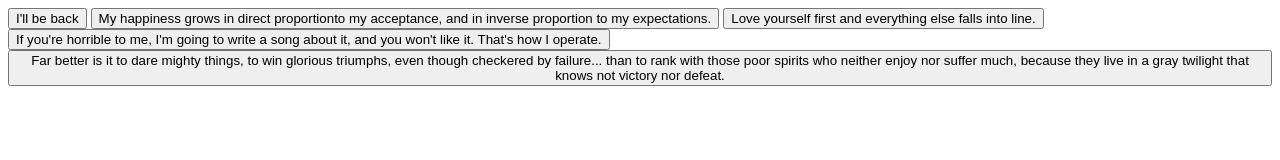
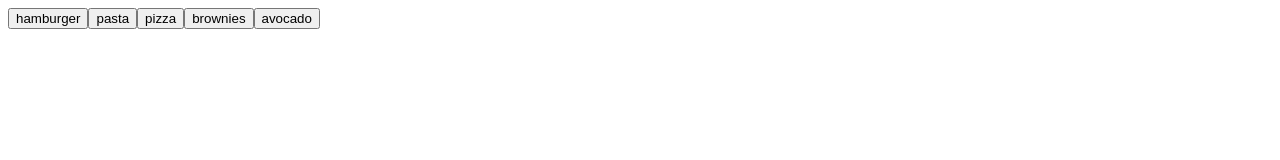
Before and after one commit to emilymckenna8/giphy, a plain HTML site: page giphy.html in a window 1280 px wide. Drawn offline with nearby package versions, Linux system fonts and the light colour scheme.

Commit message:
initial buttons

```diff
--- a/giphy.html
+++ b/giphy.html
@@ -7,88 +7,18 @@
 </head>
 
 <body>
-  <button data-person="Arnold Schwarzenegger">I'll be back</button>
-  <button data-person="Michael J Fox">
-    My happiness grows in direct proportionto my acceptance,
-    and in inverse proportion to my expectations.
-  </button>
-  <!-- STEP TWO: between the dashed lines below
-        * add three more buttons
-        * add a data-person attribute of famous people you know
-        * with a quote said by them -->
-
-  <!--  -->
-
-  <button data-person="Lucille Ball">
-    Love yourself first and everything else falls into line.
-  </button>
-  <button data-person="Taylor Swift">
-    If you're horrible to me, I'm going to write a song about it,
-    and you won't like it. That's how I operate.
-  </button>
-  <button data-person="Samuel Jackson">
-    Far better is it to dare mighty things, to win glorious triumphs,
-    even though checkered by failure... than to rank with those poor spirits who
-    neither enjoy nor suffer much, because they live in a gray twilight that
-    knows not victory nor defeat.
-  </button>
+<div id="button-container">
+  <!-- <button data-food="hamburgers">boiger</button>
+  <button data-food="pasta">PASTA</button>
+  <button data-food="grilled cheese">stretchy</button> -->
+</div>
 
   <div id="gifs-appear-here">
   </div>
 
-  <script src="https://cdnjs.cloudflare.com/ajax/libs/jquery/3.2.1/jquery.min.js"></script>
-  <script type="text/javascript">
-    // Event listener for all button elements
-    $("button").on("click", function() {
-      // In this case, the "this" keyword refers to the button that was clicked
-      var person = $(this).attr("data-person");
+  <script type="text/javascript" src="https://code.jquery.com/jquery-2.2.0.js"></script>
+  <script type="text/javascript" src="javascript.js"></script>
 
-      // Constructing a URL to search Giphy for the name of the person who said the quote
-      var queryURL = "https://api.giphy.com/v1/gifs/search?q=" +
-        person + "&api_key=vNowYrq79LBsGF4SvqYVhGXRozOqIC2F";
-
-      // Performing our AJAX GET request
-      $.ajax({
-        url: queryURL,
-        method: "GET"
-      })
-        // After the data comes back from the API
-        .then(function(response) {
-          // Storing an array of results in the results variable
-          var results = response.data;
-
-          // Looping over every result items
-          for (var i = 0; i < 1; i++) {
-
-            // Only taking action if the photo has an appropriate rating
-            if (results[i].rating !== "r" && results[i].rating !== "pg-13") {
-              // Creating a div with the class "item"
-              var gifDiv = $("<div class='item'>");
-
-              // Storing the result item's rating
-              var rating = results[i].rating;
-
-              // Creating a paragraph tag with the result item's rating
-              var p = $("<p>").text("Rating: " + rating);
-
-              // Creating an image tag
-              var personImage = $("<img>");
-
-              // Giving the image tag an src attribute of a proprty pulled off the
-              // result item
-              personImage.attr("src", results[i].images.fixed_height.url);
-
-              // Appending the paragraph and personImage we created to the "gifDiv" div we created
-              gifDiv.append(p);
-              gifDiv.append(personImage);
-
-              // Prepending the gifDiv to the "#gifs-appear-here" div in the HTML
-              $("#gifs-appear-here").prepend(gifDiv);
-            }
-          }
-        });
-    });
-  </script>
 </body>
 
 </html>
--- a/javascript.js
+++ b/javascript.js
@@ -0,0 +1,84 @@
+
+var foodGiphs = ["hamburger","pasta","pizza","brownies","avocado"];
+
+    function renderButtons() {
+
+        // Deleting the movie buttons prior to adding new movie buttons
+        // (this is necessary otherwise we will have repeat buttons)
+        $("#button-container").empty();
+
+        // Looping through the array of movies
+        for (var i = 0; i < foodGiphs.length; i++) {
+            console.log(foodGiphs[i]);
+          // Then dynamicaly generating buttons for each movie in the array.
+          // This code $("<button>") is all jQuery needs to create the start and end tag. (<button></button>)
+          var a = $("<button>");
+          // Adding a class
+          a.addClass("food");
+          // Adding a data-attribute with a value of the movie at index i
+          a.attr("data-name", foodGiphs[i]);
+          // Providing the button's text with a value of the movie at index i
+          a.text(foodGiphs[i]);
+          // Adding the button to the HTML
+          $("#button-container").append(a);
+        }
+      };
+
+ renderButtons();
+
+
+
+
+
+
+
+ // Event listener for all button elements
+ $("button").on("click", function() {
+    // In this case, the "this" keyword refers to the button that was clicked
+    var person = $(this).attr("data-food");
+
+    // Constructing a URL to search Giphy for the name of the person who said the quote
+    var queryURL = "https://api.giphy.com/v1/gifs/search?q=" +
+      person + "&api_key=vNowYrq79LBsGF4SvqYVhGXRozOqIC2F";
+
+    // Performing our AJAX GET request
+    $.ajax({
+      url: queryURL,
+      method: "GET"
+    })
+      // After the data comes back from the API
+      .then(function(response) {
+        // Storing an array of results in the results variable
+        var results = response.data;
+
+        // Looping over every result items
+        for (var i = 0; i < 1; i++) {
+
+          // Only taking action if the photo has an appropriate rating
+          if (results[i].rating !== "r" && results[i].rating !== "pg-13") {
+            // Creating a div with the class "item"
+            var gifDiv = $("<div class='item'>");
+
+            // Storing the result item's rating
+            var rating = results[i].rating;
+
+            // Creating a paragraph tag with the result item's rating
+            var p = $("<p>").text("Rating: " + rating);
+
+            // Creating an image tag
+            var personImage = $("<img>");
+
+            // Giving the image tag an src attribute of a proprty pulled off the
+            // result item
+            personImage.attr("src", results[i].images.fixed_height.url);
+
+            // Appending the paragraph and personImage we created to the "gifDiv" div we created
+            gifDiv.append(p);
+            gifDiv.append(personImage);
+
+            // Prepending the gifDiv to the "#gifs-appear-here" div in the HTML
+            $("#gifs-appear-here").prepend(gifDiv);
+          }
+        }
+      });
+  });
```
